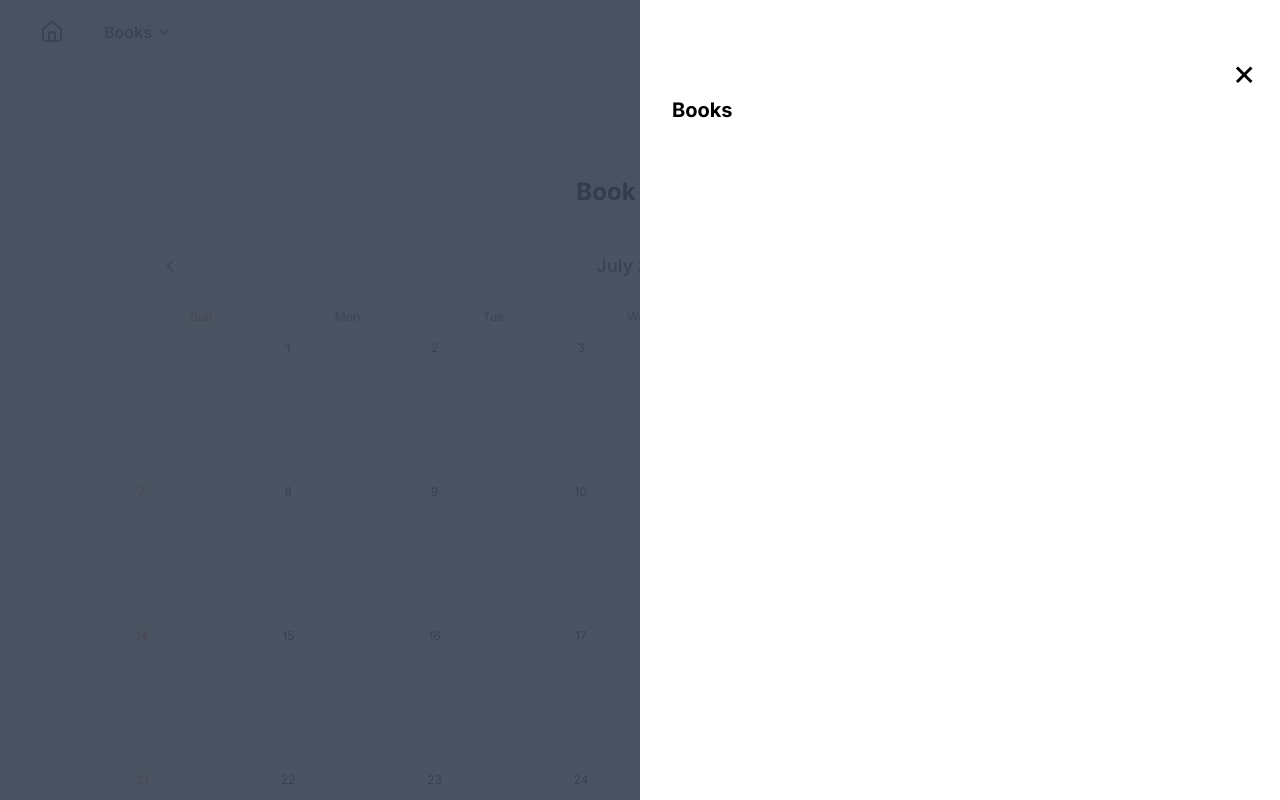
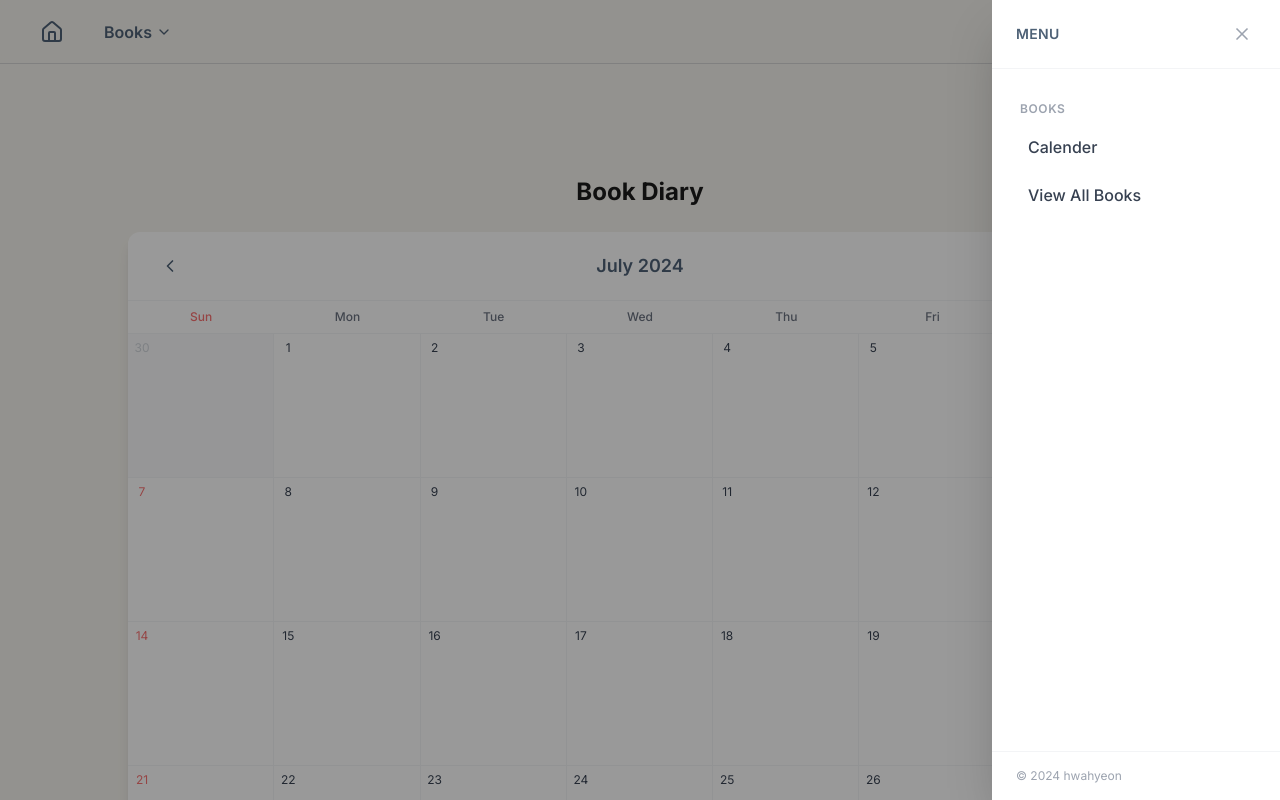
Before and after one commit to hwahyeon/book-diary, a Next.js app: page /book in a window 1280 px wide. Both pictures are taken after a click on the icon 1236 px from the left and 31 px from the top of the page. Shown: the top 800 px of the page. Built offline with nearby package versions, Linux system fonts and the light colour scheme.

Commit message:
style: Redesign sidebar with smooth slide animation and submenu support

```diff
--- a/src/components/Sidebar.tsx
+++ b/src/components/Sidebar.tsx
@@ -1,5 +1,8 @@
+"use client";
+
 import React from "react";
 import Link from "next/link";
+import { X } from "lucide-react";
 import { navigation } from "@/data/navigation";
 
 interface SidebarProps {
@@ -8,50 +11,78 @@ interface SidebarProps {
 }
 
 const Sidebar: React.FC<SidebarProps> = ({ sidebarOpen, setSidebarOpen }) => {
-  const handleCloseClick = () => {
-    setSidebarOpen(false);
-  };
+  const close = () => setSidebarOpen(false);
 
   return (
-    <div
-      className={`fixed inset-0 flex z-50 ${sidebarOpen ? "block" : "hidden"}`}
-    >
-      {/* Sidebar-left */}
+    <>
+      {/* Backdrop */}
       <div
-        className={`w-1/2 h-screen bg-gray-700 opacity-90 transition-all duration-500 ${
-          sidebarOpen ? "translate-y-0" : "-translate-y-full"
+        className={`fixed inset-0 z-40 bg-black/40 transition-opacity duration-300 ${
+          sidebarOpen ? "opacity-100 pointer-events-auto" : "opacity-0 pointer-events-none"
         }`}
-        onClick={handleCloseClick}
-      ></div>
+        onClick={close}
+      />
 
-      {/* Sidebar-right */}
+      {/* Panel */}
       <div
-        className={`w-1/2 h-screen bg-white text-black transition-all duration-500 ${
+        className={`fixed top-0 right-0 z-50 h-full w-72 bg-white shadow-2xl flex flex-col transition-transform duration-300 ease-in-out ${
           sidebarOpen ? "translate-x-0" : "translate-x-full"
         }`}
       >
-        <div className="p-4 mt-10 relative">
+        {/* Header */}
+        <div className="flex items-center justify-between px-6 py-5 border-b border-gray-100">
+          <span className="text-sm font-semibold text-primary tracking-wide uppercase">Menu</span>
           <button
-            className="absolute top-3 right-6 text-4xl cursor-pointer"
-            onClick={handleCloseClick}
+            onClick={close}
+            className="p-1 text-gray-400 hover:text-accent transition-colors"
+            aria-label="Close menu"
           >
-            &times;
+            <X className="w-5 h-5" />
           </button>
-          <nav className="mt-6">
-            {navigation.map((item) => (
-              <Link href={item.href} key={item.href}>
-                <div
-                  className="p-4 text-xl font-bold cursor-pointer hover:text-primary hover:translate-x-2 transition-transform duration-300"
-                  onClick={handleCloseClick}
+        </div>
+
+        {/* Nav */}
+        <nav className="flex-1 overflow-y-auto px-4 py-6">
+          {navigation.map((item) => (
+            <div key={item.href} className="mb-2">
+              {item.submenu ? (
+                <>
+                  <p className="px-3 py-2 text-xs font-semibold text-gray-400 uppercase tracking-wider">
+                    {item.label}
+                  </p>
+                  <ul className="ml-2 space-y-1">
+                    {item.submenu.map((sub) => (
+                      <li key={sub.href}>
+                        <Link
+                          href={sub.href}
+                          onClick={close}
+                          className="flex items-center px-3 py-2.5 rounded-lg text-gray-700 font-medium hover:bg-background hover:text-accent transition-colors"
+                        >
+                          {sub.label}
+                        </Link>
+                      </li>
+                    ))}
+                  </ul>
+                </>
+              ) : (
+                <Link
+                  href={item.href}
+                  onClick={close}
+                  className="flex items-center px-3 py-2.5 rounded-lg text-gray-700 font-medium hover:bg-background hover:text-accent transition-colors"
                 >
                   {item.label}
-                </div>
-              </Link>
-            ))}
-          </nav>
+                </Link>
+              )}
+            </div>
+          ))}
+        </nav>
+
+        {/* Footer */}
+        <div className="px-6 py-4 border-t border-gray-100">
+          <p className="text-xs text-gray-400">© 2024 hwahyeon</p>
         </div>
       </div>
-    </div>
+    </>
   );
 };
 
```
